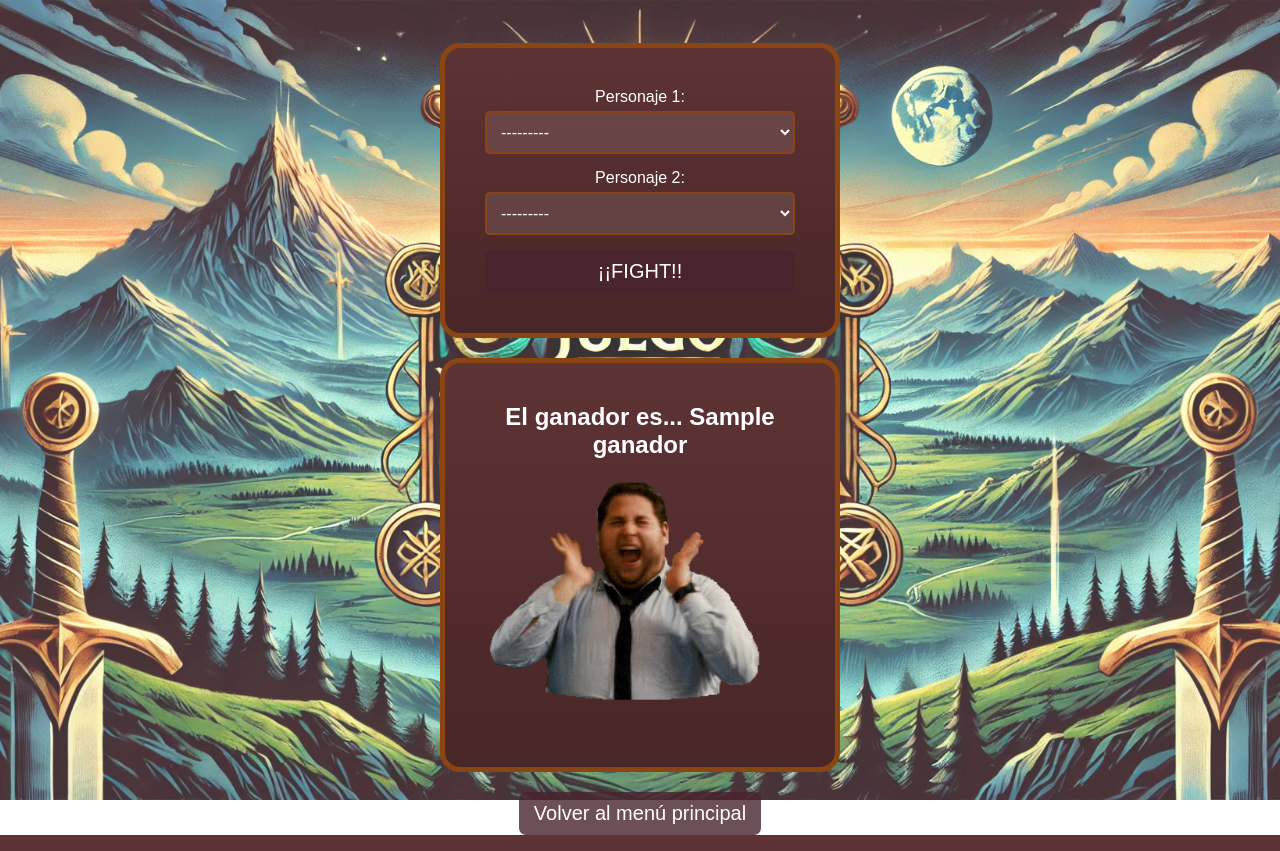
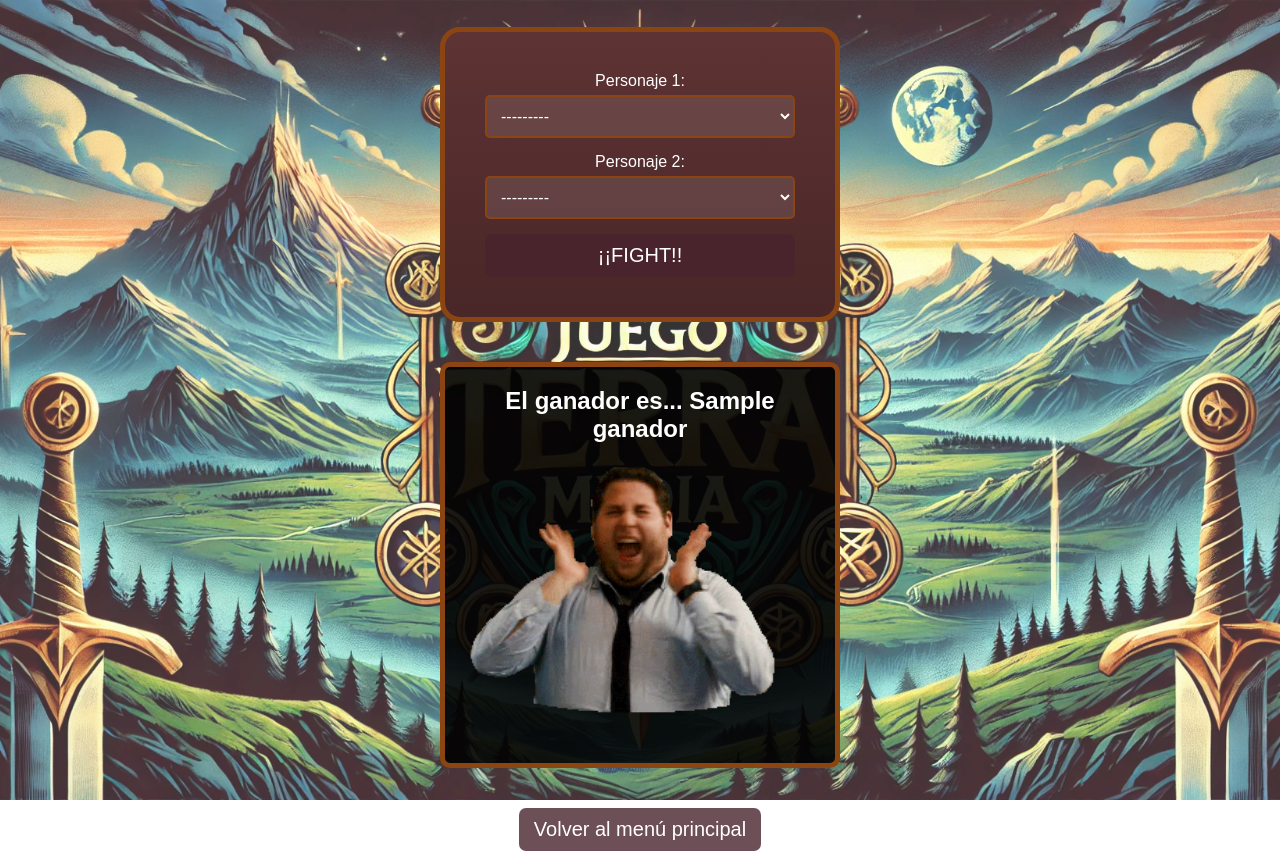
Before and after one commit to daninogales30/juego_tierra_media_django, a Django app: template battle/templates/battleview.html in a window 1280 px wide. Run offline with Django 5.2, Linux system fonts and the light colour scheme; tables that the repository leaves empty hold one stand-in row (values such as "Sample post"); the template is opened without the code that fills it: values that come from a table or form of the project are taken from there, most other values are stand-ins (such as "Sample title", 1, 10 or a date in 2020).

Commit message:
Javascript en la página de battle

```diff
--- a/battle/templates/battleview.html
+++ b/battle/templates/battleview.html
@@ -5,11 +5,34 @@
     <meta charset="UTF-8">
     <title>Batalla</title>
     <link rel="stylesheet" href="{% static 'battleview.css' %}">
+    <style>
+@keyframes confeti-fall {
+    0% {
+        transform: translateY(0) rotate(0deg);
+        opacity: 1;
+    }
+    100% {
+        transform: translateY(100vh) rotate(720deg);
+        opacity: 0;
+    }
+}
+
+#winnerContainer {
+    position: relative;
+    padding: 20px;
+    background: rgba(0,0,0,0.9);
+    border-radius: 10px;
+    margin: 20px auto;
+    width: fit-content;
+    color: white;
+    text-align: center;
+}
+</style>
 </head>
 <body>
     <h1>Simular Batalla</h1>
     <div>
-        <form method="post">
+        <form method="post" id="battleForm">
             {% csrf_token %}
             {{ form.as_p }}
             <button type="submit">¡¡FIGHT!!</button>
@@ -17,11 +40,96 @@
     </div>
 
     {% if ganador %}
-    	<div>
-            <h2>El ganador es... {{ ganador.name }}</h2>
-            <img src="../static/images/14Um.gif" alt="">
-        </div>
+    <div id="winnerContainer" style="position: relative;">
+        <h2>El ganador es... {{ ganador.name }}</h2>
+        <img src="../static/images/14Um.gif" alt="">
+    </div>
     {% endif %}
     <a href="{% url 'character:principal_menu'%}">Volver al menú principal</a>
+
+    <script>
+        function createConfettiFromElement(element) {
+    const rect = element.getBoundingClientRect();
+    const colors = ['#ff0000', '#ffd700', '#00ff00', '#ff00ff', '#00ffff', '#ffffff'];
+
+    // Crear 100 partículas de confeti
+    for(let i = 0; i < 100; i++) {
+        const confetti = document.createElement('div');
+        confetti.style.cssText = `
+            position: fixed;
+            width: ${Math.random() * 4 + 2}px;
+            height: ${Math.random() * 4 + 2}px;
+            background: ${colors[Math.floor(Math.random() * colors.length)]};
+            border-radius: ${Math.random() > 0.5 ? '50%' : '2px'};
+            left: ${rect.left + Math.random() * rect.width}px;
+            top: ${rect.top + Math.random() * rect.height}px;
+            pointer-events: none;
+            z-index: 9999;
+            transform-origin: center;
+            animation: confeti-fall ${Math.random() * 2 + 1.5}s ease-out forwards;
+        `;
+
+        document.body.appendChild(confetti);
+
+        // Animación personalizada
+        const startTime = Date.now();
+        const animate = () => {
+            const timePassed = Date.now() - startTime;
+            const progress = timePassed / 1500;
+
+            confetti.style.transform = `
+                translate(
+                    ${Math.sin(progress * 10) * 50}px,
+                    ${progress * window.innerHeight}px
+                )
+                rotate(${progress * 360}deg)
+            `;
+
+            confetti.style.opacity = 1 - (progress * 1.2);
+
+            if (progress < 1) {
+                requestAnimationFrame(animate);
+            } else {
+                confetti.remove();
+            }
+        };
+
+        requestAnimationFrame(animate);
+    }
+}
+
+// En el evento submit del formulario
+document.getElementById('battleForm').addEventListener('submit', function(e) {
+    e.preventDefault();
+    const formData = new FormData(this);
+
+    fetch("{% url 'battle:simulate' %}", {
+        method: 'POST',
+        body: formData,
+        headers: {
+            'X-CSRFToken': document.querySelector('[name=csrfmiddlewaretoken]').value
+        }
+    })
+    .then(response => response.text())
+    .then(html => {
+        const parser = new DOMParser();
+        const doc = parser.parseFromString(html, 'text/html');
+        const winnerDiv = doc.getElementById('winnerContainer');
+
+        if(winnerDiv) {
+            const existingWinner = document.getElementById('winnerContainer');
+            if(existingWinner) existingWinner.remove();
+
+            const newWinner = document.body.insertBefore(
+                winnerDiv,
+                document.querySelector('a')
+            );
+
+            // Esperar a que el div esté en el DOM
+            setTimeout(() => createConfettiFromElement(newWinner), 50);
+        }
+    });
+});
+    </script>
 </body>
 </html>
```
